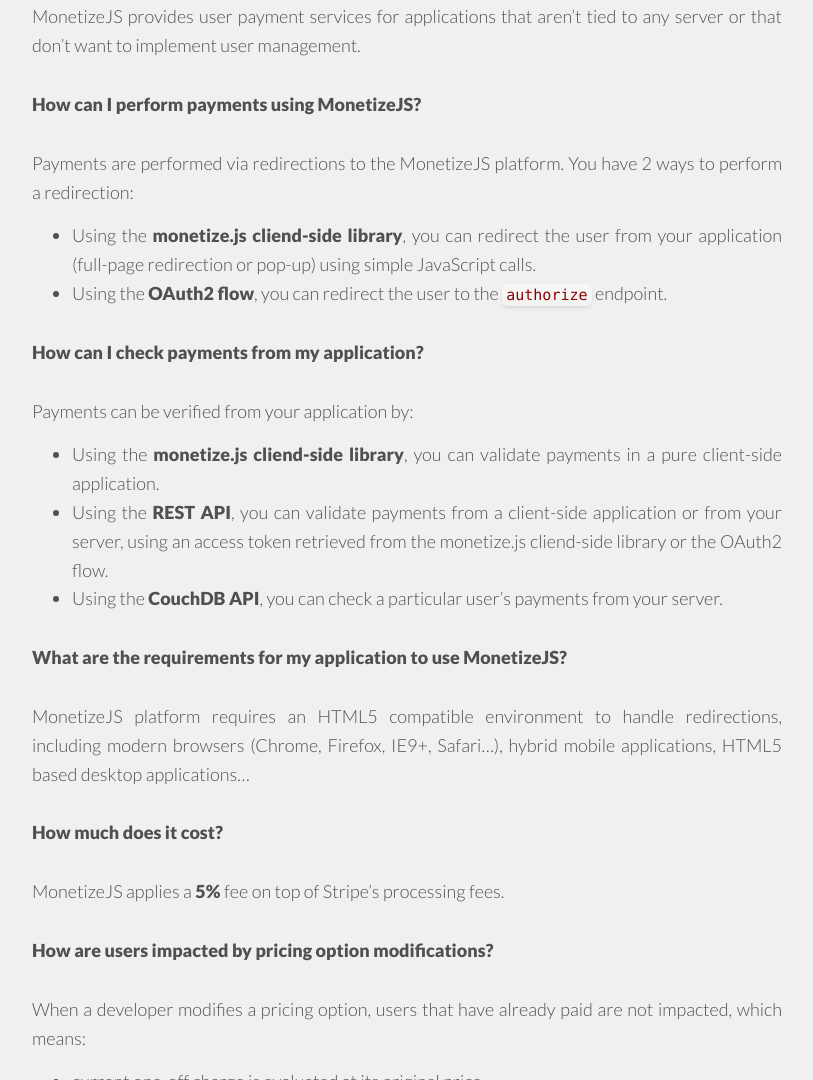
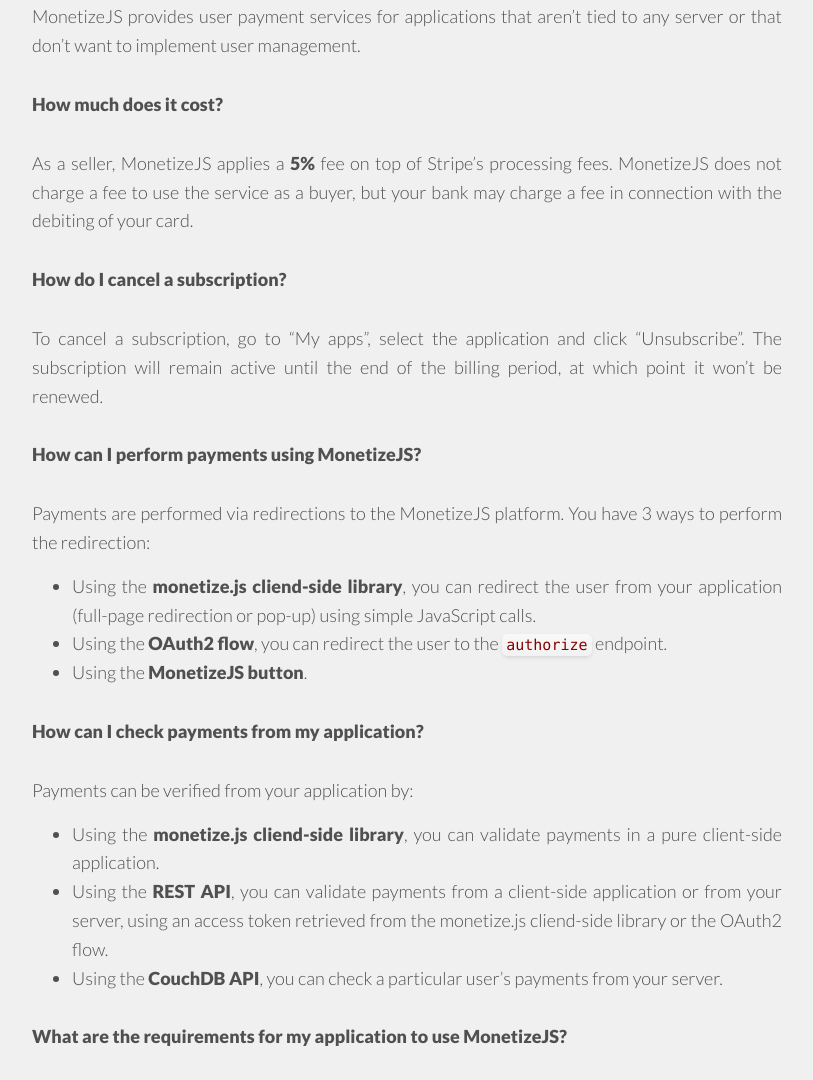
Before and after one commit to monetizejs/monetizejs.github.io, a Jekyll site: the page built from faq/index.html, in a window 1280 px wide and 1400 px high. Shown: the part 320-1400 px from the top of the window, without its empty margins (248-1061 px from the left). Built offline with Jekyll 4.4.1, drawn with Linux system fonts in a browser that asks for light colours; nearby versions of some CDN libraries.

Commit message:
Published with https://stackedit.io/

```diff
--- a/faq/index.html
+++ b/faq/index.html
@@ -2,7 +2,6 @@
 layout: default
 title: FAQ
 ---
-
 <h1 id="faq">FAQ</h1>
 
 <hr>
@@ -11,13 +10,22 @@
 
 <p>MonetizeJS provides user payment services for applications that aren’t tied to any server or that don’t want to implement user management.</p>
 
+<p><strong>How much does it cost?</strong></p>
+
+<p>As a seller, MonetizeJS applies a <strong>5%</strong> fee on top of Stripe’s processing fees. MonetizeJS does not charge a fee to use the service as a buyer, but your bank may charge a fee in connection with the debiting of your card.</p>
+
+<p><strong>How do I cancel a subscription?</strong></p>
+
+<p>To cancel a subscription, go to “My apps”, select the application and click “Unsubscribe”. The subscription will remain active until the end of the billing period, at which point it won’t be renewed.</p>
+
 <p><strong>How can I perform payments using MonetizeJS?</strong></p>
 
-<p>Payments are performed via redirections to the MonetizeJS platform. You have 2 ways to perform a redirection:</p>
+<p>Payments are performed via redirections to the MonetizeJS platform. You have 3 ways to perform the redirection:</p>
 
 <ul>
 <li>Using the <strong>monetize.js cliend-side library</strong>, you can redirect the user from your application (full-page redirection or pop-up) using simple JavaScript calls.</li>
 <li>Using the <strong>OAuth2 flow</strong>, you can redirect the user to the <code>authorize</code> endpoint.</li>
+<li>Using the <strong>MonetizeJS button</strong>.</li>
 </ul>
 
 <p><strong>How can I check payments from my application?</strong></p>
```
Also changed, not shown: other parts of faq/index.html (+0 -4 lines).
